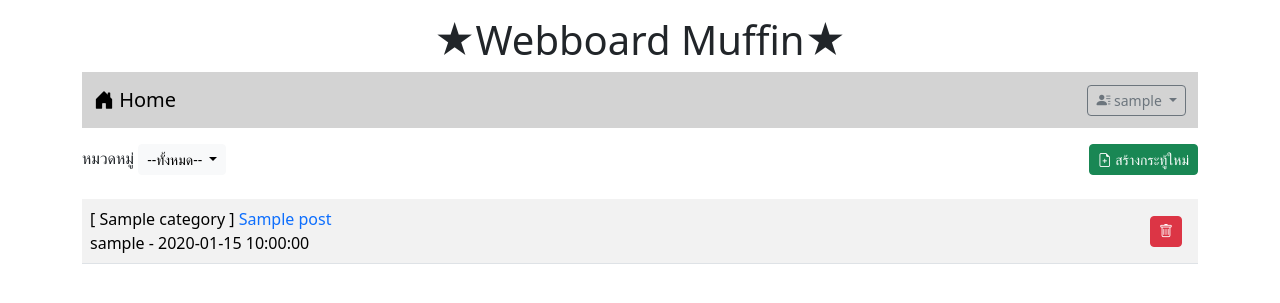
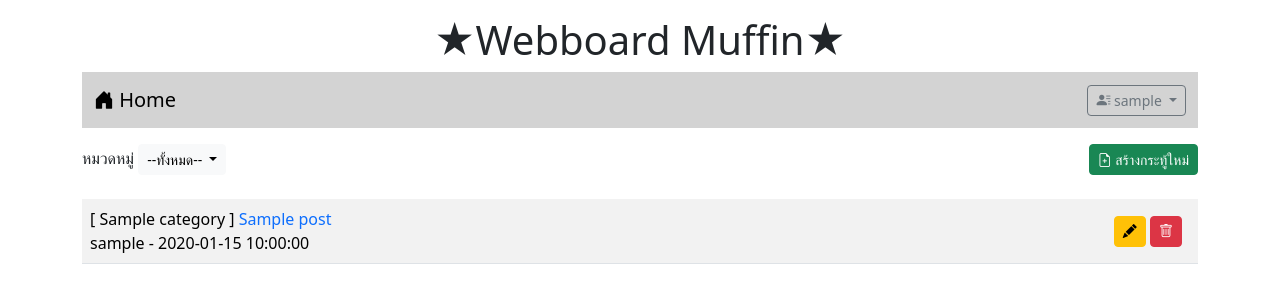
Before and after one commit to muffinyyss/Webboard_Work3, a PHP site: page /index.php in a window 1280 px wide. Shown: the top 303 px of the page. Run offline with PHP 8.4, Linux system fonts and the light colour scheme; the visitor is signed in with stand-in values (Sample User, id 1); tables that the repository leaves empty hold one stand-in row (values such as "Sample post").

Commit message:
Add page
Add page

```diff
--- a/index.php
+++ b/index.php
@@ -22,6 +22,13 @@
             let r = confirm("ต้องการจะลบจริงหรือไม่?");
             return r;
         }
+
+        function edit(name){
+            var button = document.getElementById('button');
+            button.innerHTML = name;
+        }
+
+
     </script>
 
 </head>
@@ -48,7 +55,11 @@
                         echo "<li><a class=dropdown-item href=#>$row[name]</a></li>";
                     }
                     $conn = null;
+
+
                 ?>
+
+
             </ul>
             </span>
         </div>
@@ -71,13 +82,19 @@
             <div>[ $row[0] ] <a href=post.php?id=$row[2]
             style=text-decoration:none> $row[1]</a><br> $row[3] - $row[4]</div>";
             if(isset($_SESSION['id']) && $_SESSION['role'] == 'a'){
-                echo "<div class='me-2 align-self-center'><a href=delete.php?id=$row[2]
-                class='btn btn-danger btn-sm' onclick='return myFunction()' ><i class='bi bi-trash'></i></a></div>";
+                echo "<div class='me-2 align-self-center'>
+                    <a class='btn btn-warning btn-sm' onclick='return edit()'><i class='bi bi-pencil-fill'></i></a>
+                    <a href=delete.php?id=$row[2]
+                    class='btn btn-danger btn-sm' onclick='return myFunction()' ><i class='bi bi-trash'></i></a>
+
+                </div>";
+
             }
             echo "</td></tr>";
         }
         $conn = null;
     ?>
+
     </table>
 
     </div>
```
Also changed, not shown: category.php (added), category_save.php (added), editpost.php (added), editpost_save.php (added).
